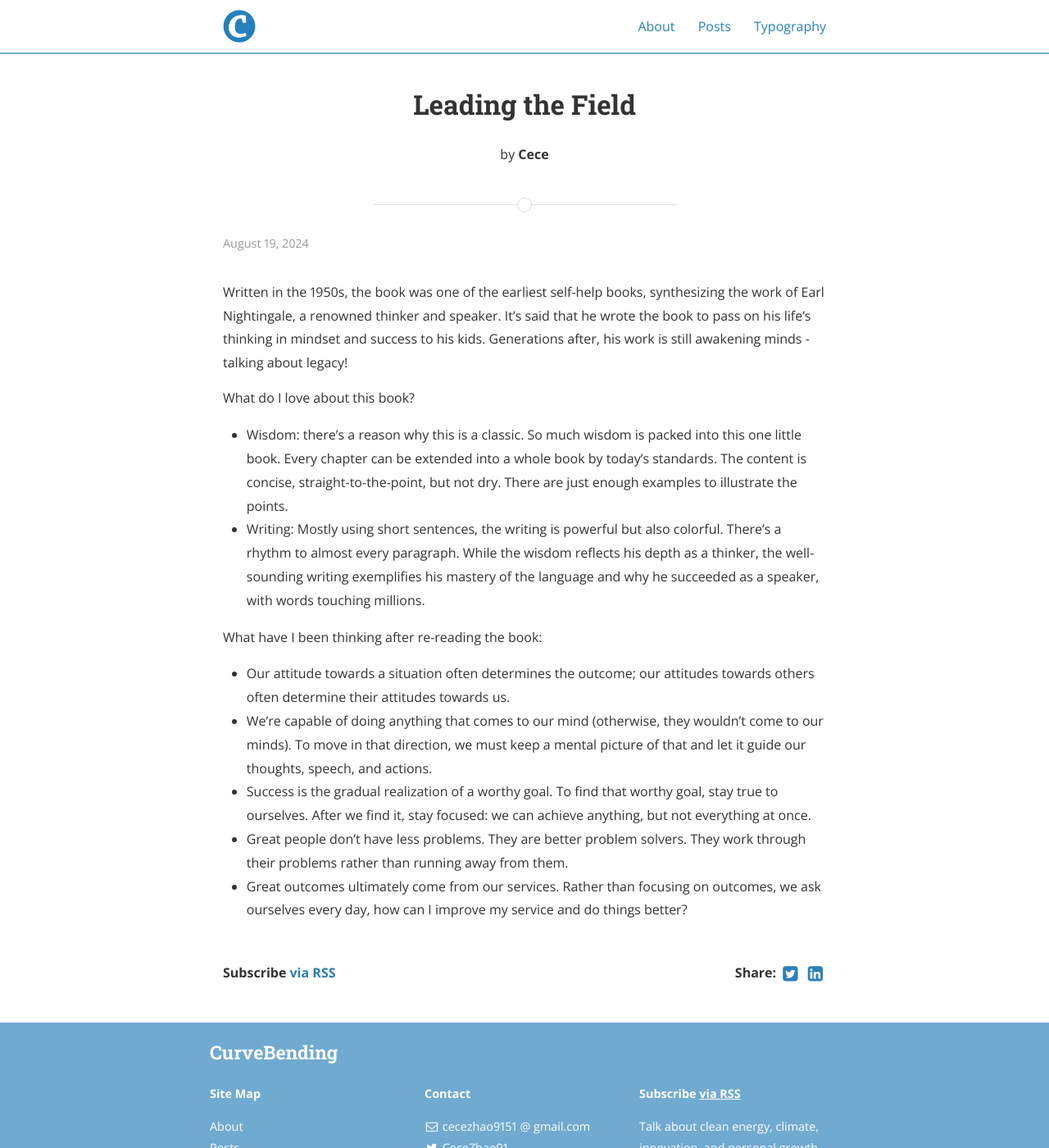
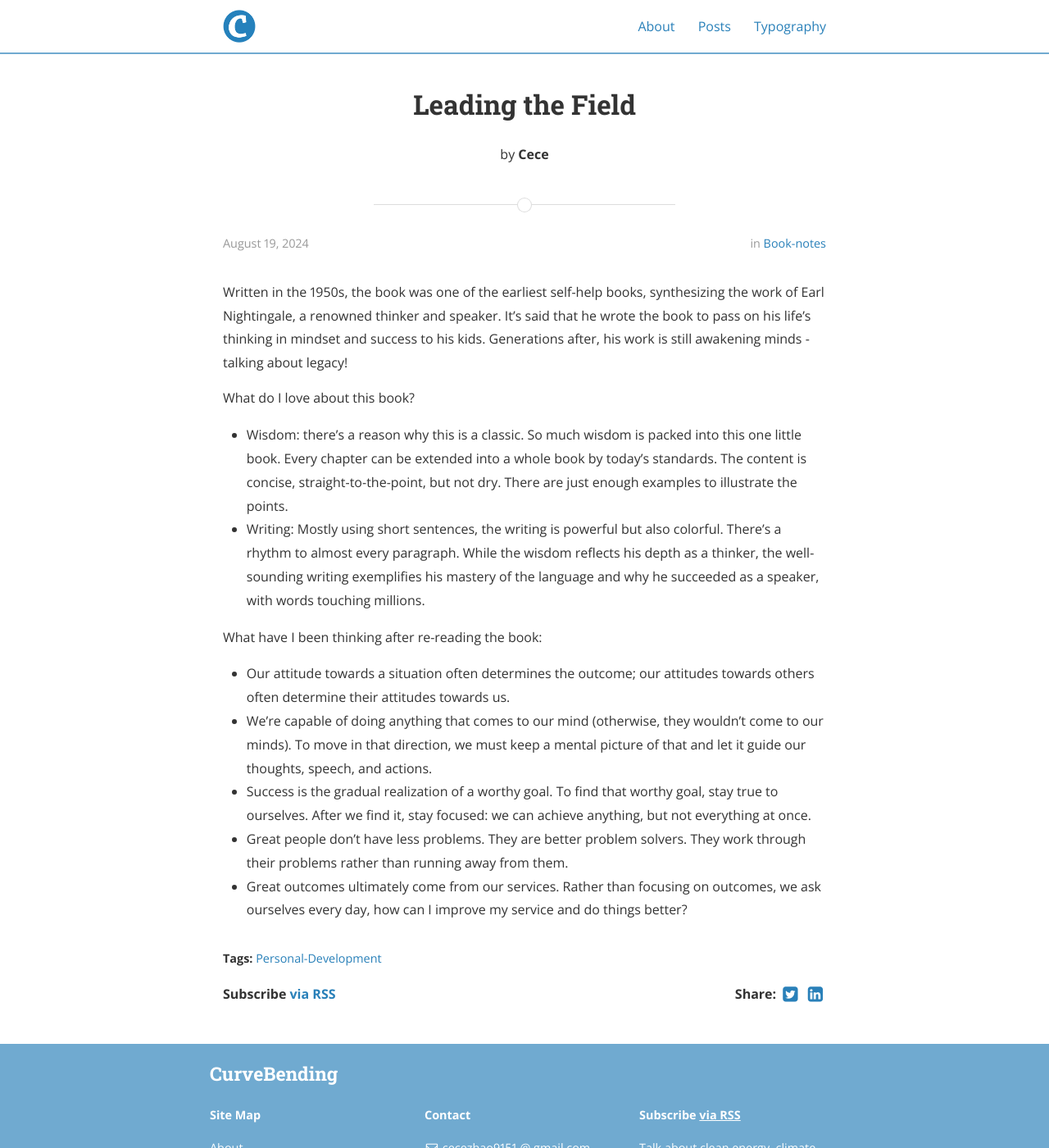
Before and after one commit to CurveBending/CurveBending.github.io, a Jekyll site: the page built from _posts/2024-08-19-Leading the Field.md, in a window 1280 px wide and 1400 px high. Shown: the whole window at 82% size. Built offline with Jekyll 4.4.1, drawn with Linux system fonts in a browser that asks for light colours; nearby versions of some CDN libraries.

Commit message:
edit posts

```diff
--- a/_posts/2024-08-19-Leading the Field.md
+++ b/_posts/2024-08-19-Leading the Field.md
@@ -3,7 +3,8 @@ layout: post
 title:  "Leading the Field"
 date:   2024-08-19T00:00:00-00:00
 author: Cece
-slugified_categories: "Book Notes"
+categories: "Book-Notes"
+tags: "Personal-Development"
 ---
 Written in the 1950s, the book was one of the earliest self-help books, synthesizing the work of Earl Nightingale, a renowned thinker and speaker. It's said that he wrote the book to pass on his life's thinking in mindset and success to his kids. Generations after, his work is still awakening minds - talking about legacy!
 
```
Also changed, not shown: _posts/2024-08-11-From Finance to Clean Energy.md (+1 -0 lines), _posts/2024-08-15-Start-up Life.md (+1 -0 lines), _posts/2024-08-21-Methane Pyrolysis and Turquoise Hydrogen.md (+1 -0 lines).
